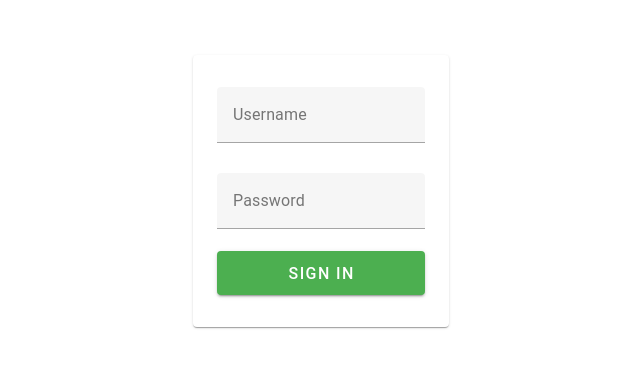
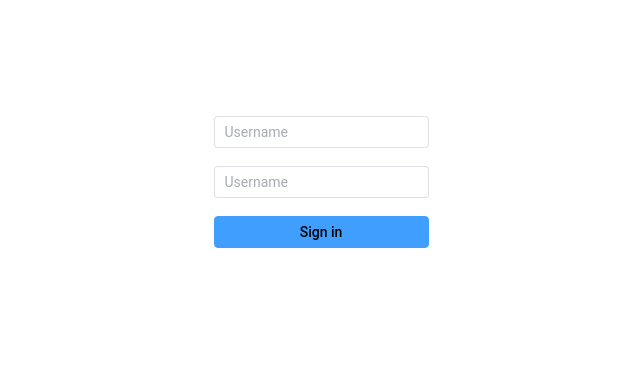
Before and after one commit to ccasado16/restaurant-frontend, a Vue app: page /login in a window 1280 px wide. Shown: the part 209-576 px from the top of the page, without its empty margins (319-959 px from the left). Built offline with nearby package versions, Linux system fonts and the light colour scheme.

Commit message:
Use element in LoginForm template

```diff
--- a/src/components/auth/components/loginForm/LoginForm.vue
+++ b/src/components/auth/components/loginForm/LoginForm.vue
@@ -18,7 +18,7 @@
   const login = async () => {
     const isValidForm = await formRef.value?.validate();
 
-    if (!isValidForm.valid) {
+    if (!isValidForm) {
       console.log("Form is not valid");
       return;
     }
@@ -41,35 +41,26 @@
 
 <template>
   <div class="flex h-screen justify-center">
-    <v-card class="m-auto px-6 py-8 w-64">
-      <v-form ref="formRef" :model="authModel">
-        <v-text-field
-          class="mb-2"
-          label="Username"
-          v-model="authModel.username"
-          :rules="loginRules.username"
-        ></v-text-field>
+    <el-form class="m-auto" ref="formRef" :model="authModel" :rules="loginRules">
+      <el-form-item prop="username">
+        <el-input v-model="authModel.username" placeholder="Username" />
+      </el-form-item>
 
-        <v-text-field
-          label="Password"
-          v-model="authModel.password"
-          :rules="loginRules.password"
-          placeholder="Enter your password"
-          type="password"
-          @keydown.enter="login"
-        ></v-text-field>
+      <el-form-item prop="password">
+        <el-input v-model="authModel.password"
+        type="password"  show-password placeholder="Username" @keyup.enter="login" />
+      </el-form-item>
 
-        <v-btn
-          block
-          color="success"
-          size="large"
-          variant="elevated"
-          @click="login"
-          :loading="loading"
-        >
-          Sign In
-        </v-btn>
-      </v-form>
-    </v-card>
+      <el-form-item>
+       <el-button
+        type="primary"
+        class="w-full"
+        @click="login"
+        :loading="loading"
+       >
+        Sign in
+       </el-button>
+      </el-form-item>
+    </el-form>
   </div>
 </template>
--- a/src/components/auth/components/loginForm/loginRules.ts
+++ b/src/components/auth/components/loginForm/loginRules.ts
@@ -13,7 +13,7 @@ const loginRules = {
   password: [
     { required: true, message: "Password is required", trigger },
     {
-      min: 2,
+      min: 2, // TODO - Change to 8 (setted to one just for testing)
       message: "Password must be greater than 8 characters",
       trigger,
     },
```
